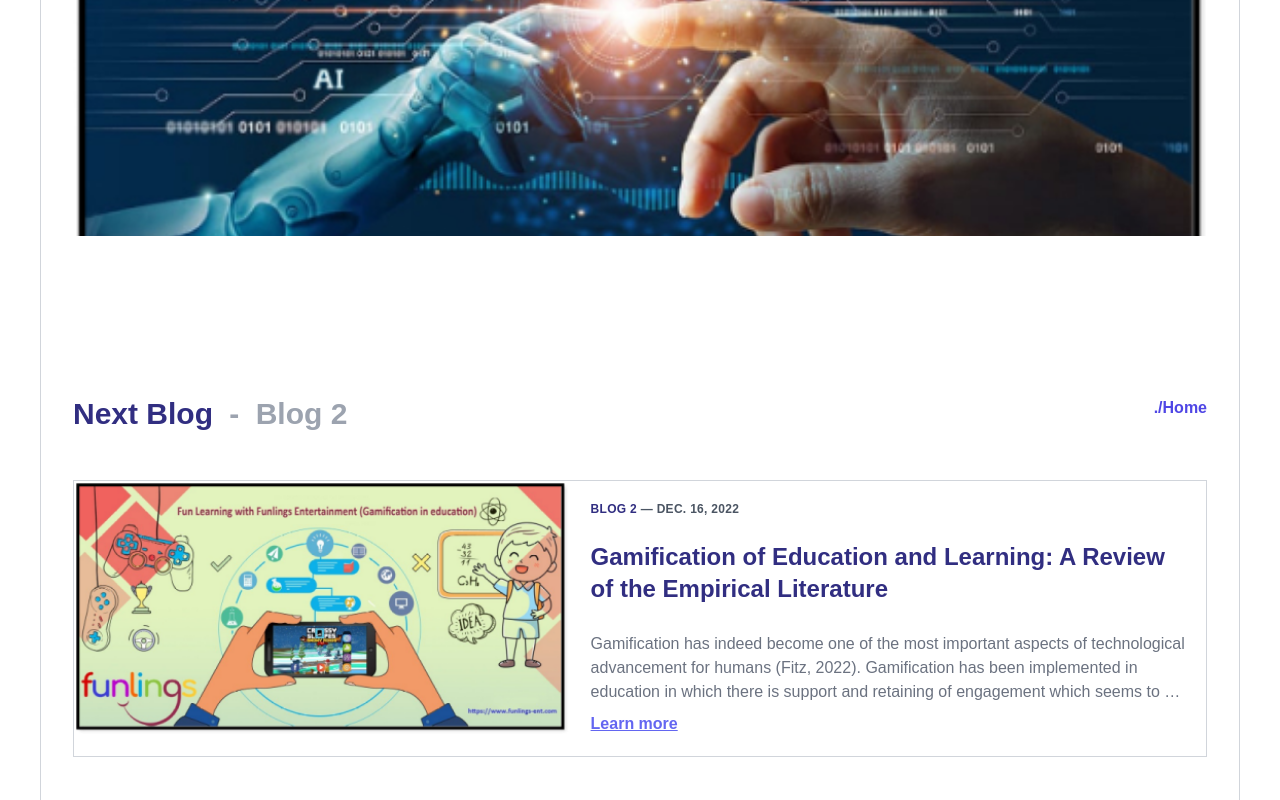
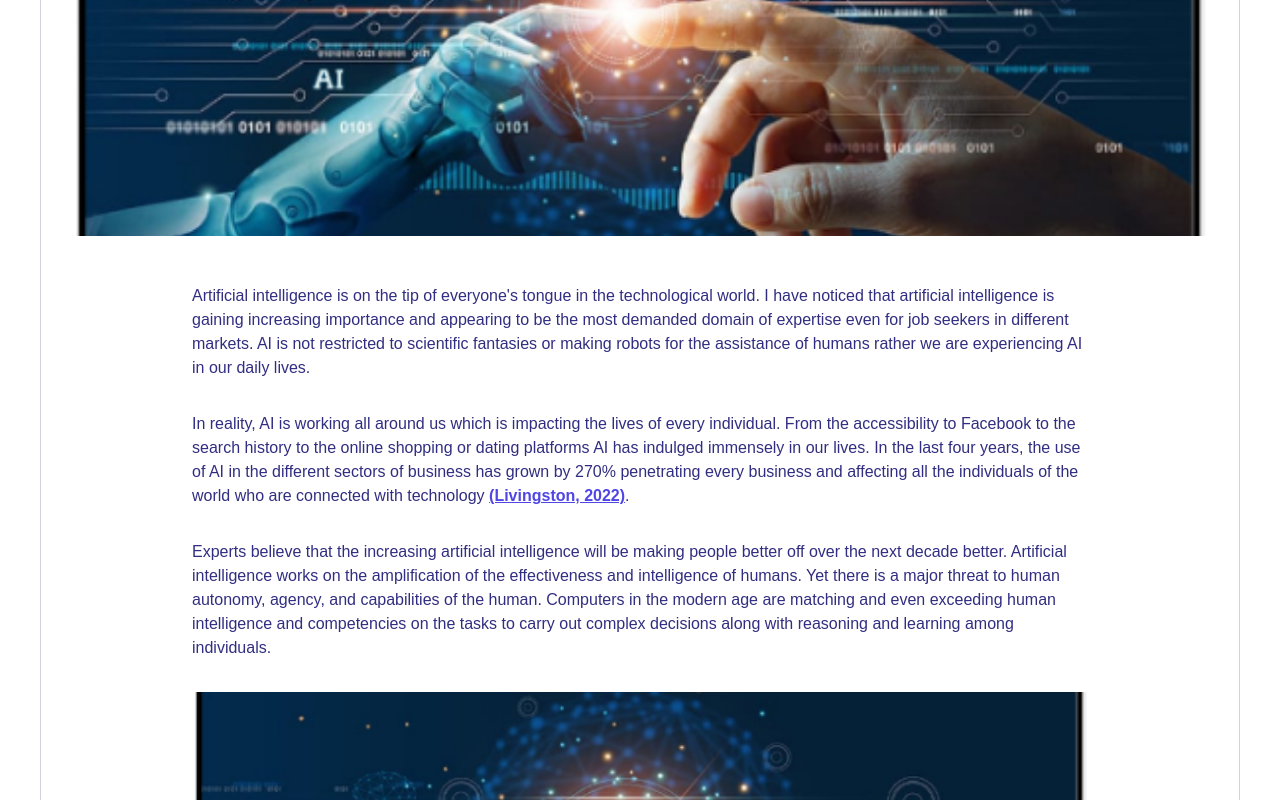
Before and after one commit to vincejs77/junibawl, a Nuxt app: page /blog/blog-1 in a window 1280 px wide. Shown: the part 650-1450 px from the top of the page. Built offline with nearby package versions, Linux system fonts and the light colour scheme; a web font is replaced by a local one.

Commit message:
update(all): generate all 003

```diff
--- a/assets/css/main.css
+++ b/assets/css/main.css
@@ -48,3 +48,15 @@ nav .router-link-active.router-link-exact-active {
 h1 {
 	line-height: 1.2 !important;
 }
+
+.app-blog-content a {
+	@apply text-indigo-600 font-semibold underline;
+}
+
+.app-blog-content p {
+	@apply mt-8 sm:mt-8;
+}
+
+.app-blog-content img {
+	@apply w-full max-h-[300px] object-cover mb-2;
+}
--- a/pages/blog/blog-1.vue
+++ b/pages/blog/blog-1.vue
@@ -2,7 +2,7 @@
   <div class="about-view">
     <section class="app-wrapper">
       <div
-        class="app-container pt-36 sm:pt-40 sm:pb-16 pb-6 border-l border-r border-gray-300"
+        class="app-container pt-36 sm:pt-40 sm:pb-0 pb-0 border-l border-r border-gray-300"
       >
         <div class="max-w-4xl text-center mx-auto">
           <div class="mb-6">
@@ -23,6 +23,101 @@
             :src="articles[0].img"
             :alt="articles[0].title"
           />
+        </div>
+
+        <div class="app-blog-content max-w-4xl text-left mx-auto mt-8 sm:mt-12">
+          <p>
+            Artificial intelligence is on the tip of everyone's tongue in the
+            technological world. I have noticed that artificial intelligence is gaining
+            increasing importance and appearing to be the most demanded domain of
+            expertise even for job seekers in different markets. AI is not restricted to
+            scientific fantasies or making robots for the assistance of humans rather we
+            are experiencing AI in our daily lives.
+          </p>
+
+          <p>
+            In reality, AI is working all around us which is impacting the lives of every
+            individual. From the accessibility to Facebook to the search history to the
+            online shopping or dating platforms AI has indulged immensely in our lives. In
+            the last four years, the use of AI in the different sectors of business has
+            grown by 270% penetrating every business and affecting all the individuals of
+            the world who are connected with technology
+            <NuxtLink href="#ref1">(Livingston, 2022)</NuxtLink>.
+          </p>
+
+          <p>
+            Experts believe that the increasing artificial intelligence will be making
+            people better off over the next decade better. Artificial intelligence works
+            on the amplification of the effectiveness and intelligence of humans. Yet
+            there is a major threat to human autonomy, agency, and capabilities of the
+            human. Computers in the modern age are matching and even exceeding human
+            intelligence and competencies on the tasks to carry out complex decisions
+            along with reasoning and learning among individuals.
+          </p>
+          <p class="img">
+            <img src="/img/articles/blog1.jpg" alt="" />
+            <span class="underline text-gray-500 text-xs"
+              >Figure 1: Integrating humans and AI
+            </span>
+          </p>
+          <p>
+            Well, I believe that Artificial intelligence is essential these days as it is
+            forming the foundation of computer learning. With the help of Artificial
+            Intelligence, there is the harnessing of a massive level of data which is used
+            in learning the intelligence to make informed decisions along with discoveries
+            in simple fractions of time. AI has a strong promising future. According to
+            the research conducted by scientists at the University of Oxford Artificial
+            Intelligence will be better than humans in the translation of languages by
+            2024. <br /><br />
+            AI will be writing school essays by 2026, selling different types of goods by
+            2031 and the technology will also be writing a bestselling book by 2049. The
+            technology will be advanced to an extent in the future that it will be
+            conducting surgeries by the year 2053. One of the Oracle and venture
+            capitalist Dr. Kai-Fu Lee stated that AI will be transforming the world more
+            than done by anything in the history of mankind
+            <NuxtLink href="#ref2">(Ashley, 2022)</NuxtLink>. Even it will do changes even
+            more than done by electricity.
+          </p>
+
+          <p>
+            AI will be transforming lives in the future but the beginning of the
+            transformation has already been stated. Even in the present time, there is the
+            availability of some super excellent robots performing quality work at
+            different businesses. However, in the coming years, it is believed that there
+            will be no survival of humans without artificial intelligence. The next few
+            years will be the time when hotel rooms will be opening with the facial
+            recognition tool.
+          </p>
+
+          <p>
+            Facial recognition will also be used for easier and more effective
+            transactions of the business. The face of the individual will likely become a
+            model for all his transactions. Similarly, the delivery of food and goods will
+            be made with the help of drone services which will be delivering the orders in
+            a few minutes <NuxtLink href="#ref3">(Livingston, 2022)</NuxtLink>. Robots
+            will e taking the orders of the customers and even in the booking of the
+            appointments. Seeking the importance of artificial intelligence, the big
+            companies are in the race of implementing artificial intelligence in their
+            daily lives which is going to give some exciting future to artificial
+            intelligence.
+          </p>
+
+          <p class="img">
+            <img src="/img/articles/blog11.jpg" alt="" />
+            <span class="underline text-gray-500 text-xs"
+              >Figure 2: Humans and AI working together
+              <NuxtLink href="#ref4">(Ashley, 2022)</NuxtLink>
+            </span>
+          </p>
+
+          <p>
+            Artificial intelligence anticipates reaching around $300 billion by the end of
+            the year 2030 <NuxtLink href="#ref4">(Ashley, 2022)</NuxtLink>. In the next
+            decade, artificial intelligence will be used for the reduction of costs and in
+            increasing productivity in the banking field. One of the most anticipated and
+            game-changing elements in the banking sector as they will e presenting a
+            spacious time for wealth managers and the customers.
+          </p>
         </div>
       </div>
     </section>
--- a/pages/index.vue
+++ b/pages/index.vue
@@ -26,11 +26,12 @@
 
 <script setup>
 import { useArticlesStore } from "~/store/articles";
+const articles = useArticlesStore().$state.articles;
+console.log(articles[0]);
+
 const title = ref("Home - Bulabula AWAZI");
 
 useHead({
   title,
 });
-
-const articles = useArticlesStore().$state.articles;
 </script>
```
